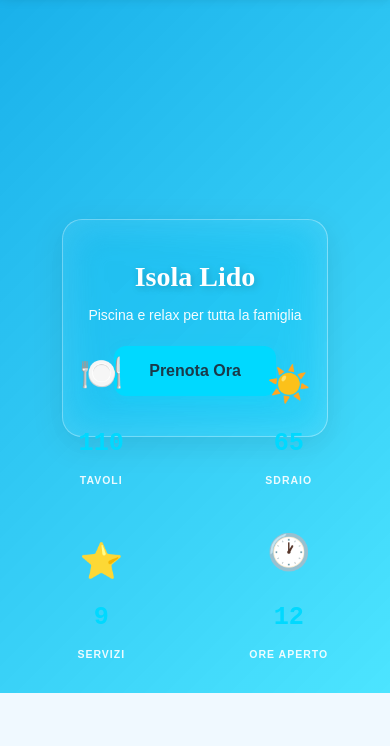
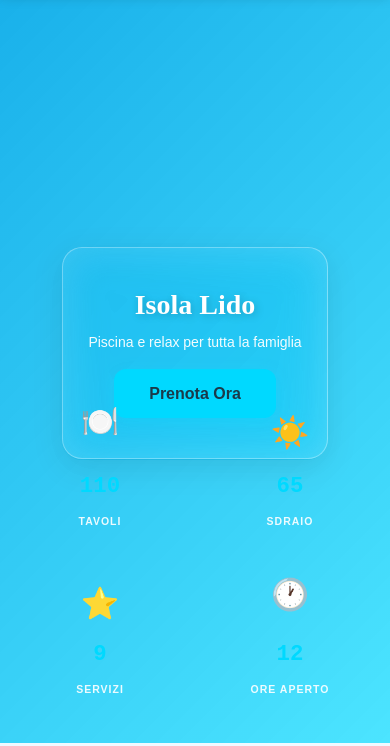
Before and after one commit to Dwebcoding/Lido-Island, a website: page index.html in a window 390 px wide. Shown: the part 77-823 px from the top of the page. Drawn offline with Linux system fonts and the light colour scheme.

Commit message:
Fix: Increased hero height (600->700px), optimized spacing for 16:9 and mobile

```diff
--- a/css/style.css
+++ b/css/style.css
@@ -197,7 +197,7 @@ main {
 }
 
 .glassmorphism-hero {
-    height: 600px;
+    height: 700px;
     background: linear-gradient(135deg, rgba(0, 168, 232, 0.9) 0%, rgba(0, 217, 255, 0.7) 100%);
     position: relative;
     display: flex;
@@ -219,7 +219,7 @@ main {
     border-radius: 24px;
     padding: 60px 50px;
     max-width: 600px;
-    margin-bottom: 100px;
+    margin-bottom: 60px;
     box-shadow: 0 8px 32px rgba(0, 0, 0, 0.1);
     animation: slideUp 0.8s ease;
 }
@@ -233,9 +233,9 @@ main {
 }
 
 .hero-subtitle {
-    font-size: 1.5rem;
+    font-size: 1.3rem;
     color: rgba(255, 255, 255, 0.95);
-    margin-bottom: 30px;
+    margin-bottom: 25px;
     font-weight: 300;
 }
 
@@ -263,7 +263,7 @@ main {
 
 .counter-stats-glass {
     position: absolute;
-    bottom: 60px;
+    bottom: 40px;
     left: 0;
     right: 0;
     display: grid;
@@ -299,7 +299,7 @@ main {
 }
 
 .stat-icon {
-    font-size: 3.5rem;
+    font-size: 3rem;
     display: block;
     animation: bounce 2s ease-in-out infinite;
 }
@@ -326,7 +326,7 @@ main {
 }
 
 .stat-number {
-    font-size: 2.5rem;
+    font-size: 2.2rem;
     font-weight: 700;
     color: var(--color-secondary);
     display: block;
@@ -831,7 +831,7 @@ main {
 /* Tablet (768px e inferiori) */
 @media (max-width: 768px) {
     .glassmorphism-hero {
-        height: 700px;
+        height: 750px;
     }
 
     .hero-content-card {
@@ -842,19 +842,19 @@ main {
     }
 
     .hero-title {
-        font-size: 2.5rem;
+        font-size: 2.2rem;
         margin-bottom: 10px;
     }
 
     .hero-subtitle {
-        font-size: 1.1rem;
-        margin-bottom: 20px;
+        font-size: 1rem;
+        margin-bottom: 15px;
     }
 
     .counter-stats-glass {
         grid-template-columns: repeat(2, 1fr);
-        gap: 15px;
-        bottom: 15px;
+        gap: 20px;
+        bottom: 30px;
         padding: 0 15px;
         max-width: 100%;
     }
@@ -866,11 +866,11 @@ main {
     }
 
     .stat-icon {
-        font-size: 2.5rem;
+        font-size: 2.2rem;
     }
 
     .stat-number {
-        font-size: 1.8rem;
+        font-size: 1.6rem;
         margin-bottom: 0px;
     }
 
```
